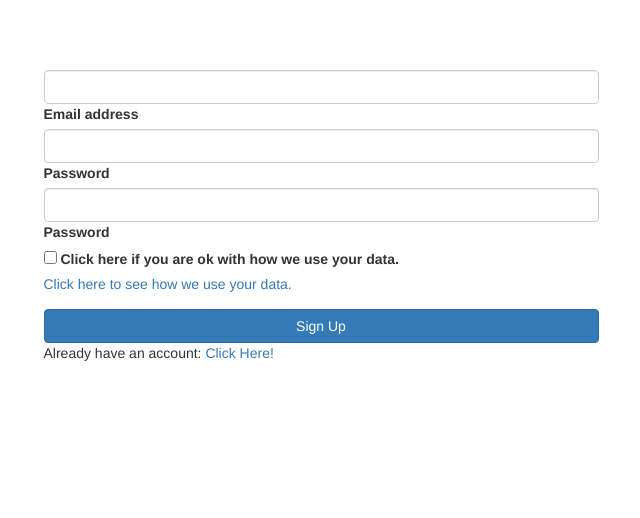
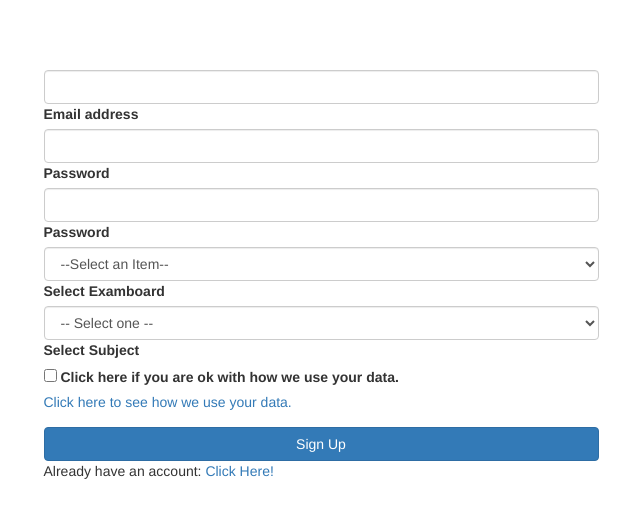
Before and after one commit to codingWithAndy/Flask-Example, a Flask app: page /signup/ in a window 1280 px wide. Shown: the part 52-570 px from the top of the page, without its empty margins (319-959 px from the left). Run offline with Flask 2, Linux system fonts and the light colour scheme; some libraries are stand-ins or nearby versions.

Commit message:
user sign up examboard and subject added.

```diff
--- a/application.py
+++ b/application.py
@@ -54,8 +54,7 @@ def compare():
             if "user" in session:
                 pass #delete this later!
                 import json
-                exam_b = "OCR"
-                exam_subj = "english"
+                user_exam_details = get_examb_subject(session['user'])
                 f = open('config.json')
 
                 # returns JSON object as
@@ -67,10 +66,10 @@ def compare():
                 exam_details = {}
 
                 for subject in data:
-                    if subject == exam_subj:
+                    if subject == user_exam_details[1]:
                         print(subject)
                         for examboards in data[subject]:
-                            if examboards == exam_b:
+                            if examboards == user_exam_details[0]:
                                 print(examboards)
                                 for AO in data[subject][examboards]:
                                     print(f"{AO}: {data[subject][examboards][AO]}")
@@ -209,8 +208,10 @@ def signup():
         return render_template('signup.html')
 
     if request.method == 'POST':
-        email    = request.form.get('email')
-        password = request.form.get('password')
+        email          = request.form.get('email')
+        password       = request.form.get('password')
+        exam_board     = request.form.get('examboard')
+        subject        = request.form.get('subject')
         password_check = request.form.get('password_check')
         data_confirm   = request.form.get('confirm')
 
@@ -218,7 +219,7 @@ def signup():
 
         if data_confirm == 'on':
             if password == password_check:
-                success, user_id = signup_user(email,password)
+                success, user_id = signup_user(email,password,exam_board,subject)
                 session['user']  = user_id
                 session['email'] = email
 
@@ -264,5 +265,5 @@ def logout():
 
     return redirect(url_for("index"))
 
-if __name__ == '__main__':
-    application.run(debug=True,host='0.0.0.0',port=int(os.environ.get('PORT',8080)))
+#if __name__ == '__main__':
+#    application.run(debug=True,host='0.0.0.0',port=int(os.environ.get('PORT',8080)))
--- a/templates/signup.html
+++ b/templates/signup.html
@@ -17,6 +17,7 @@
     <div class="row " style="margin-top: 50px">
         <div class="col-md-6 col-md-offset-3 form-container">
             <form class="bg-white rounded shadow-5-strong p-5" action="/signup/" method="POST">
+
                 <!-- Email input -->
                 <div class="form-outline mb-4">
                   <input type="email" name="email" class="form-control" />
@@ -33,6 +34,23 @@
                   <label class="form-label" for="password_check">Password</label>
                 </div>
 
+                <div class="form-outline mb-4">
+                    <select id="type" class="form-control" name="examboard">
+                        <option value="item0">--Select an Item--</option>
+                        <option value="Eduqas">Eduqas</option>
+                        <option value="OCR">OCR</option>
+                        <!--<option value="item3">iMedia</option>-->
+                    </select>
+                    <label class="form-label" for="examboard">Select Examboard</label>
+                </div>
+                <div class="form-outline mb-4">
+
+                    <select id="size" class="form-control" name="subject">
+                        <option value="">-- Select one --</option>
+                    </select>
+                    <label class="form-label" for="subject">Select Subject</label>
+                </div>
+
                 <div class="form-outline mb-4" style="padding-bottom:15px">
                     <input type="checkbox" id="confirm" name="confirm" unchecked>
                     <label for="confirm">Click here if you are ok with how we use your data.</label><br>
@@ -47,8 +65,22 @@
  </div>
 </div>
 <script>
-$(document).ready(function(){
-    $('[data-toggle="popover"]').popover();
-});
+    $(document).ready(function(){
+        $('[data-toggle="popover"]').popover();
+    });
+    $(document).ready(function () {
+        $("#type").change(function () {
+            var val = $(this).val();
+            if (val == "Eduqas") {
+                $("#size").html("<option value='test'>-- Select one --</option><option value='english'>English</option>");
+            } else if (val == "OCR") {
+                $("#size").html("<option value='test'>-- Select one --</option><option value='computer science'>Computer Science</option><option value='english'>English</option><option value='test2'>iMedia</option>");
+            } else if (val == "item3") {
+                $("#size").html("<option value='test'>item3: test 1</option><option value='test2'>item3: test 2</option>");
+            } else if (val == "item0") {
+                $("#size").html("<option value=''>--Select one--</option>");
+            }
+        });
+    });
 </script>
 {% endblock %}
```
Also changed, not shown: config.json (+2 -8 lines), logic.py (+22 -6 lines).
